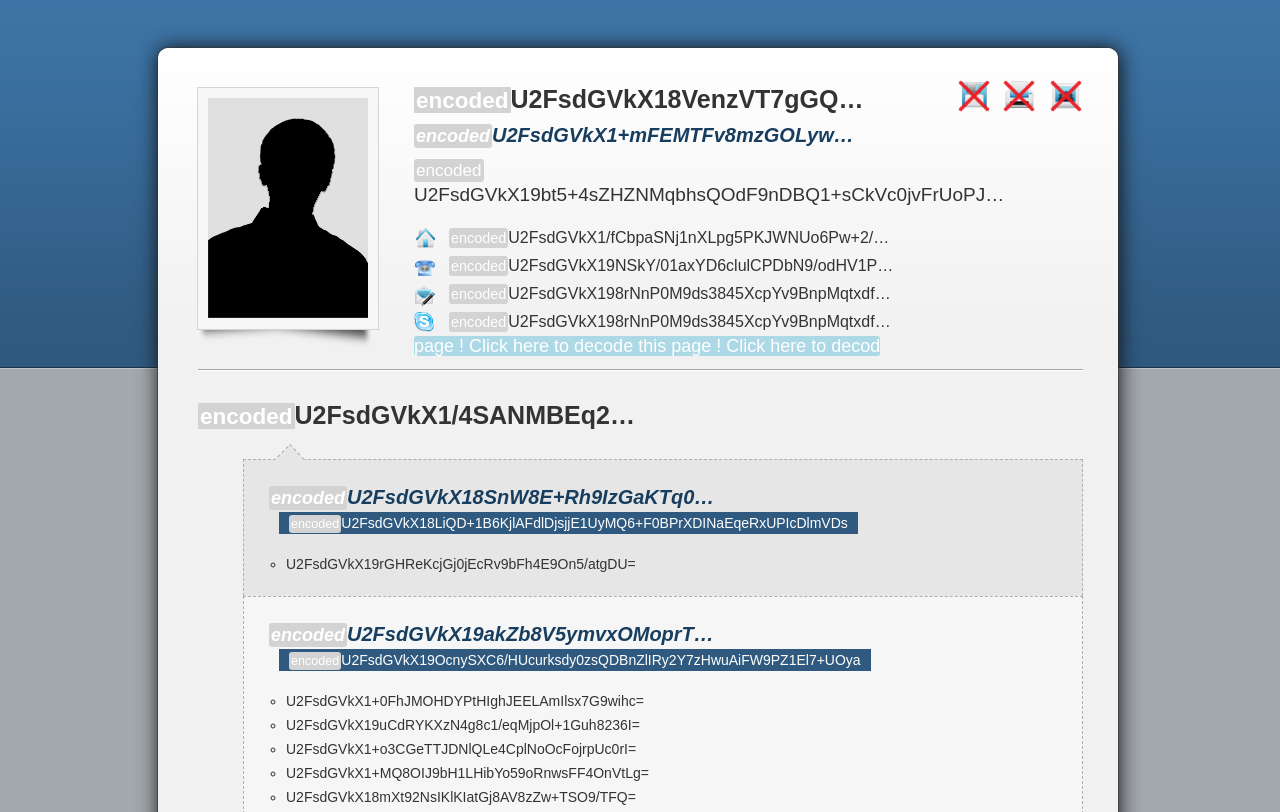
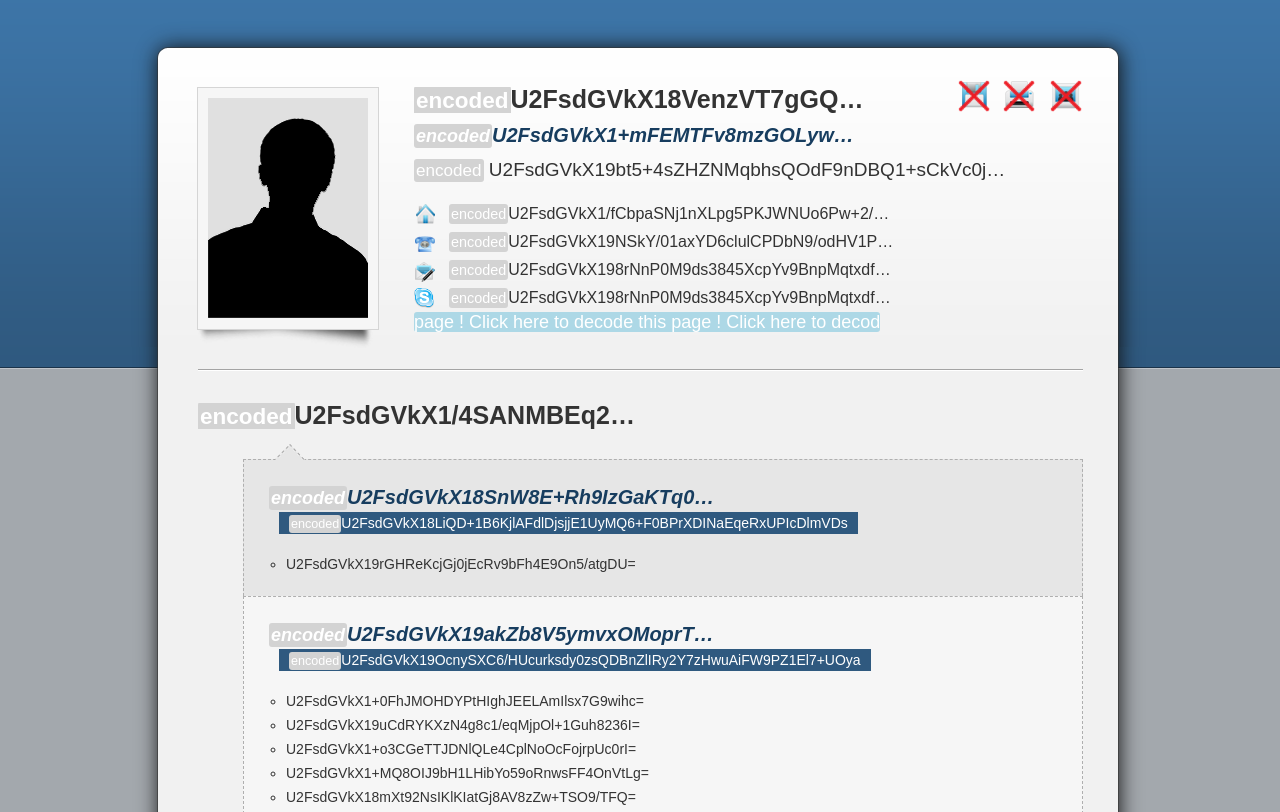
Before and after one commit to odinzero/resume, a plain HTML site: page index.html in a window 1280 px wide. Shown: the top 812 px of the page. Drawn offline with Linux system fonts and the light colour scheme.

Commit message:
Create style.css

```diff
--- a/css/style.css
+++ b/css/style.css
@@ -30,7 +30,16 @@ body {
 
 
 /*set content*/
-h1,h2,h3,h4,h5,h6,p { overflow:hidden; text-overflow: ellipsis;  }
+h1,h2,h3,h4,h5,h6,p {
+    overflow:hidden;
+    text-overflow: ellipsis;
+     text-overflow: ellipsis;
+    -o-text-overflow: ellipsis;
+    -ms-text-overflow: ellipsis;
+    display: block;
+    white-space: nowrap;
+}
+
 h1:before,h2:before,h3:before,h4:before,h5:before,h6:before,
 p:before
 /*li:before*/
```
